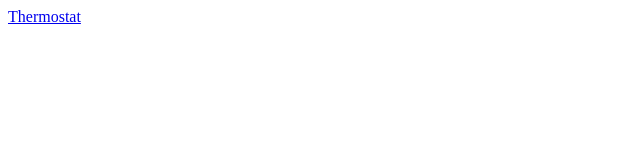
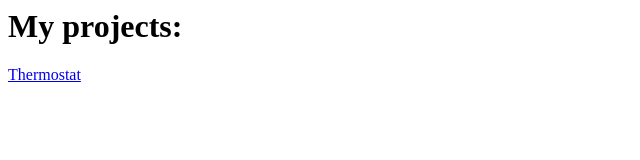
Before and after one commit to jackhalltipping/jackhalltipping.github.io, a plain HTML site: page index.html in a window 1280 px wide. Shown: the whole page, without its empty margins (0-640 px from the left). Drawn offline with Linux system fonts and the light colour scheme.

Commit message:
adding header

```diff
--- a/index.html
+++ b/index.html
@@ -1 +1,3 @@
+<h1> My projects: </h1>
+
 <a href="http://jackhalltipping.github.io/thermostat/">Thermostat</a>
```
